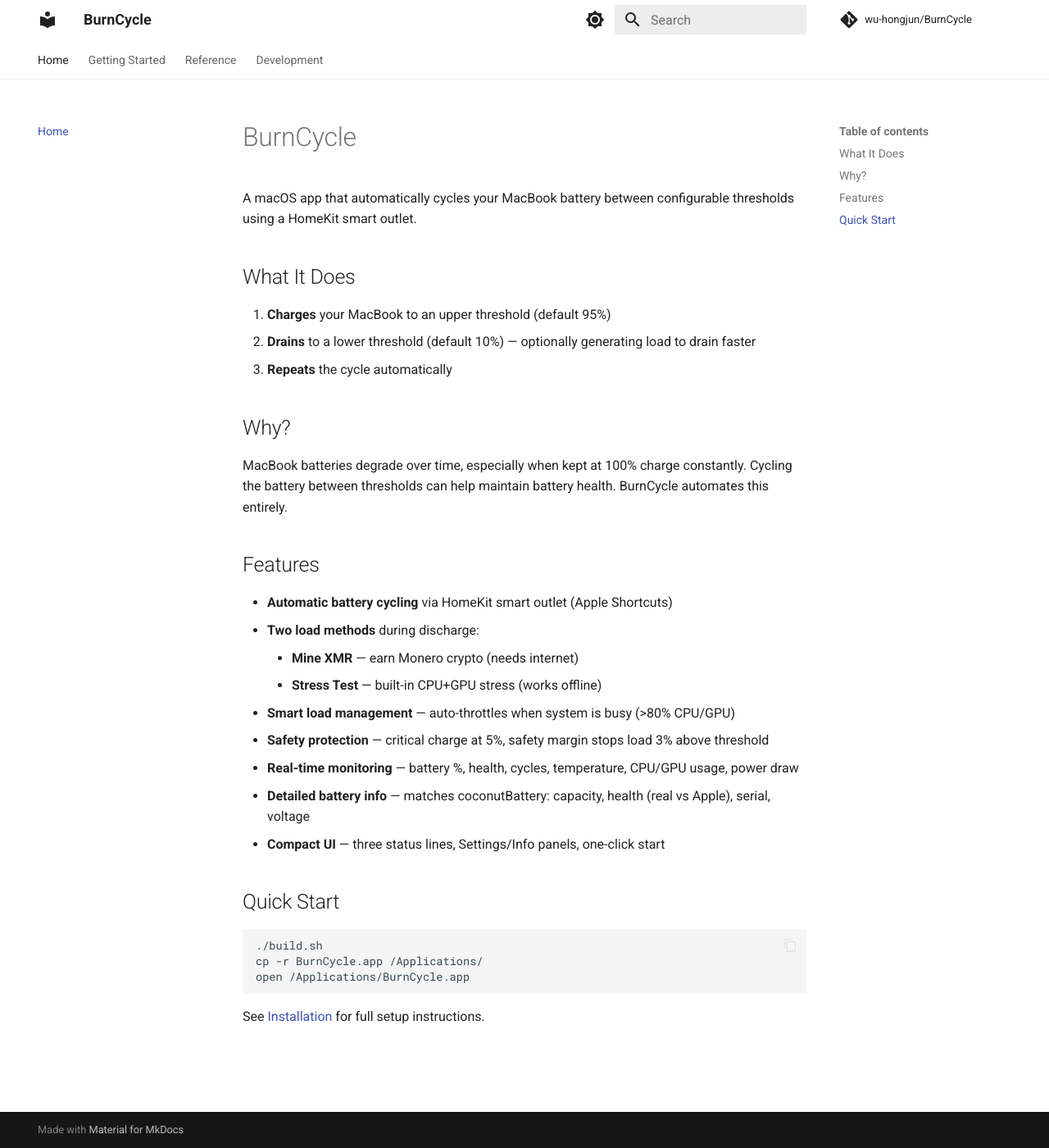
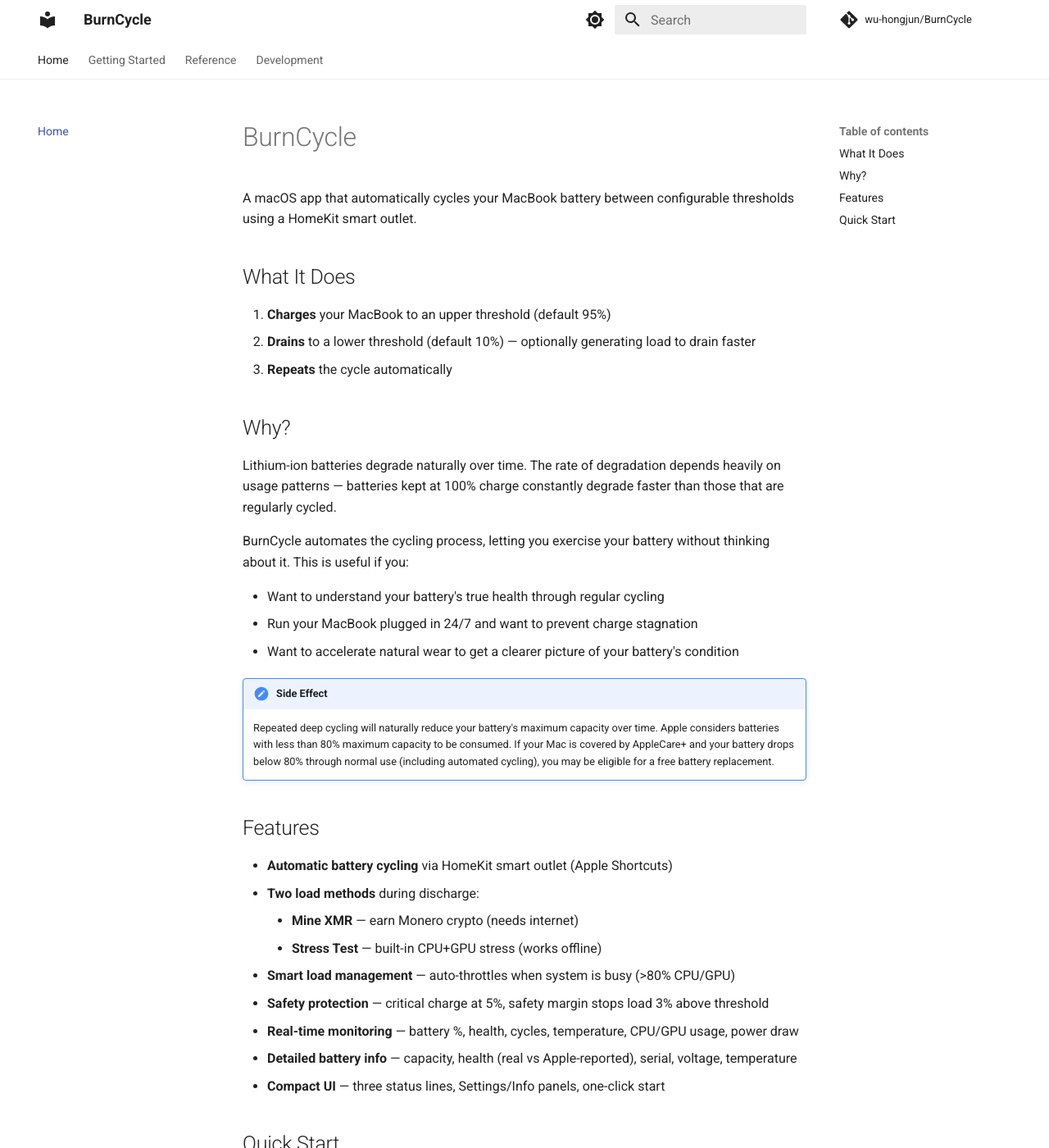
Before and after one commit to wu-hongjun/BurnCycle, an MkDocs documentation site: the page built from docs/index.md, in a window 1280 px wide and 1400 px high. Shown: the whole window at 82% size. Built offline with MkDocs 1.6.1 and Material for MkDocs 9.7.7, drawn with Linux system fonts in a browser that asks for light colours; comment, search, counter and statistics services are not loaded.

Commit message:
docs: explain battery cycling rationale and warranty side effect
Co-Authored-By: Claude Opus 4.6 (1M context) <noreply@anthropic.com>

```diff
--- a/docs/index.md
+++ b/docs/index.md
@@ -10,7 +10,16 @@ A macOS app that automatically cycles your MacBook battery between configurable
 
 ## Why?
 
-MacBook batteries degrade over time, especially when kept at 100% charge constantly. Cycling the battery between thresholds can help maintain battery health. BurnCycle automates this entirely.
+Lithium-ion batteries degrade naturally over time. The rate of degradation depends heavily on usage patterns — batteries kept at 100% charge constantly degrade faster than those that are regularly cycled.
+
+BurnCycle automates the cycling process, letting you exercise your battery without thinking about it. This is useful if you:
+
+- Want to understand your battery's true health through regular cycling
+- Run your MacBook plugged in 24/7 and want to prevent charge stagnation
+- Want to accelerate natural wear to get a clearer picture of your battery's condition
+
+!!! note "Side Effect"
+    Repeated deep cycling will naturally reduce your battery's maximum capacity over time. Apple considers batteries with less than 80% maximum capacity to be consumed. If your Mac is covered by AppleCare+ and your battery drops below 80% through normal use (including automated cycling), you may be eligible for a free battery replacement.
 
 ## Features
 
@@ -21,7 +30,7 @@ MacBook batteries degrade over time, especially when kept at 100% charge constan
 - **Smart load management** — auto-throttles when system is busy (>80% CPU/GPU)
 - **Safety protection** — critical charge at 5%, safety margin stops load 3% above threshold
 - **Real-time monitoring** — battery %, health, cycles, temperature, CPU/GPU usage, power draw
-- **Detailed battery info** — matches coconutBattery: capacity, health (real vs Apple), serial, voltage
+- **Detailed battery info** — capacity, health (real vs Apple-reported), serial, voltage, temperature
 - **Compact UI** — three status lines, Settings/Info panels, one-click start
 
 ## Quick Start
```
